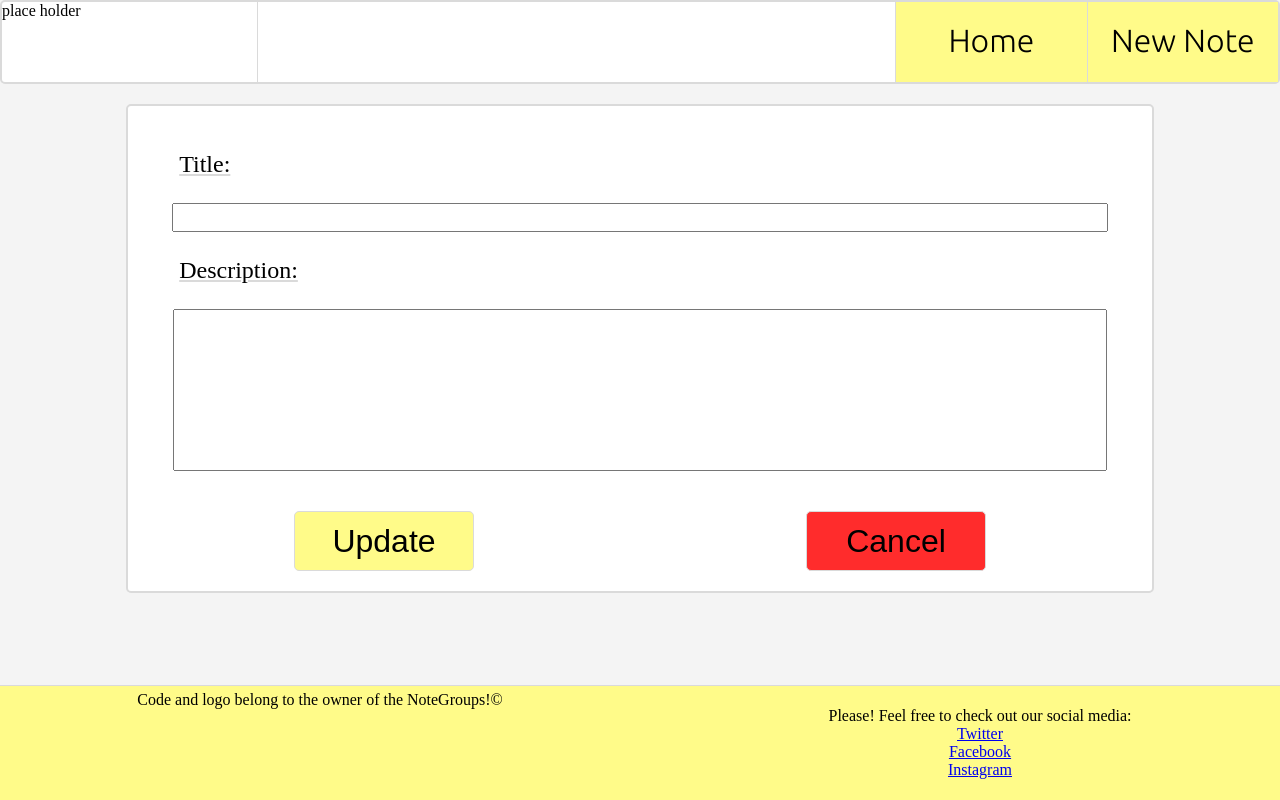
After one commit to ConnorFriday-code/NoteGroupsProjectThree, a Flask app: template notegroups/templates/edit_note.html in a window 1280 px wide. The commit adds this page. Run offline with Flask 3, Linux system fonts and the light colour scheme; the template is opened without the code that fills it, so the values that code supplies are empty; some libraries are stand-ins or nearby versions.

Commit message:
Added editing with autofill functions

```diff
--- a/notegroups/static/css/style.css
+++ b/notegroups/static/css/style.css
@@ -24,7 +24,7 @@ p{
 }
 
 .bg-yellow{
-   background-color: #faf65e;
+   background-color: #fffb89;
 }
 
 .bg-grey{
@@ -146,13 +146,14 @@ header{
 
 
 .delete-button{
-    background-color: #ff2c2c;
+    background-color: #e44444;
 }
 
 
-/*------------------------------------------------------------ New Note*/
+/*------------------------------------------------------------ New/Edit Note*/
 
-#new-note-block{
+#new-note-block,
+#edit-note-block{
     margin: auto;
     width: 80%;
     background-color: #fff;
@@ -160,7 +161,8 @@ header{
     display: block;
 }
 
-#new-note-block label{
+#new-note-block label,
+#edit-note-block label{
     font-size: 24px;
     text-decoration: underline;
     text-decoration-color: #dadada;
@@ -168,7 +170,10 @@ header{
 
 #new-note-block label,
 #new-note-block input,
-#new-note-block textarea{
+#new-note-block textarea,
+#edit-note-block label,
+#edit-note-block input,
+#edit-note-block textarea{
     display: block;
     width: 90%;
     margin: 20px auto;
@@ -188,7 +193,8 @@ header{
     overflow: auto;
 }
 
-#new-note-block #title-div{
+#new-note-block #title-div,
+#edit-note-block #title-div{
     padding-top: 20px;
 }
 
@@ -198,20 +204,23 @@ header{
 }
 
 #new-note-block #submit-button,
-#new-note-block #cancel-button{
+#new-note-block #cancel-button,
+#edit-note-block #submit-button,
+#edit-note-block #cancel-button{
     font-size: 32px;
     margin: 20px auto;
     width: 180px;
     height: 60px;
+    border: #dadada 1px solid;
     border-radius: 5px;
 }
 
 #submit-button{
-    background-color: #faf65e;
+    background-color: #fffb89;
 }
 
 #submit-button:hover{
-    background-color: #e0dc4f;
+    background-color: #e9eb79;
 }
 
 #cancel-button{
--- /dev/null
+++ b/notegroups/templates/edit_note.html
@@ -0,0 +1,24 @@
+{% extends "base.html" %}
+{% block content %}
+
+<div id="edit-note-block" class="grey-border">
+    <form method="POST" action="{{ url_for('edit_note', note_id=note.id) }}">
+        <!-- Note title input box (required) -->
+        <div id="title-div">
+            <label for="title">Title:</label>
+            <input id="title" name="title" type="text" minlength="3" maxlength="50" value="{{ note.title }}" required>
+        </div>
+        <!-- Note decription input text area -->
+        <div>
+            <label for="description">Description:</label>
+            <textarea id="description" name="description" type="text" maxlength="200" rows="10">{{ note.description }}</textarea>
+        </div>
+        <!-- Buttons -->
+        <div class="button-container">
+            <button type="submit" id="submit-button">Update</button>
+            <button id="cancel-button">Cancel</button>
+        </div>
+    </form>
+</div>
+
+{% endblock %}
--- a/notegroups/templates/home.html
+++ b/notegroups/templates/home.html
@@ -6,7 +6,7 @@
     <div class="note-card">
         <div class="grey-border bg-yellow card-content">
             <div class="top-card-buttons">
-            <a href="#" class="edit-button align-centre"><i></i>Edit</a>
+            <a href="{{ url_for('edit_note', note_id=note.id) }}" class="edit-button align-centre"><i></i>Edit</a>
             </div>
             <div class="top-card-buttons">
             <a href="#" class="delete-button align-centre"><i></i>Delete</a>
```
Also changed, not shown: notegroups/routes.py (+12 -0 lines).
